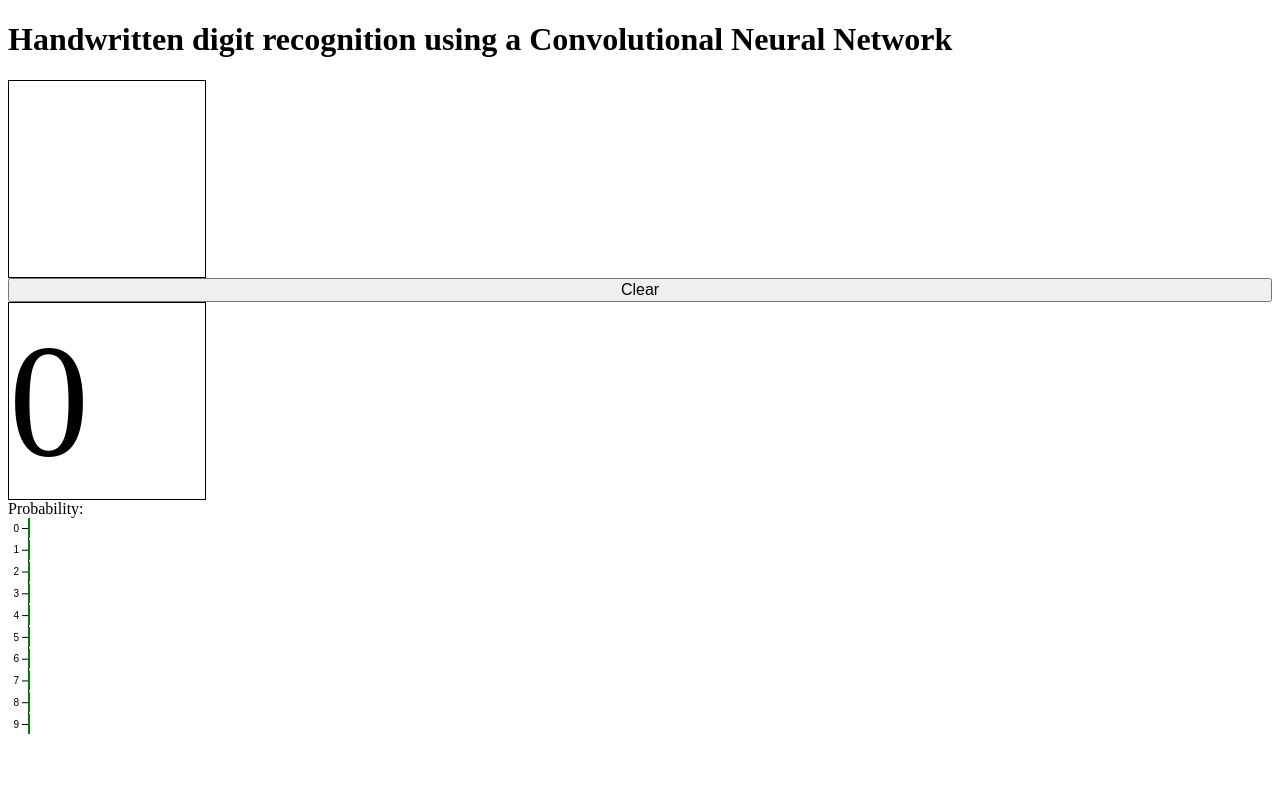
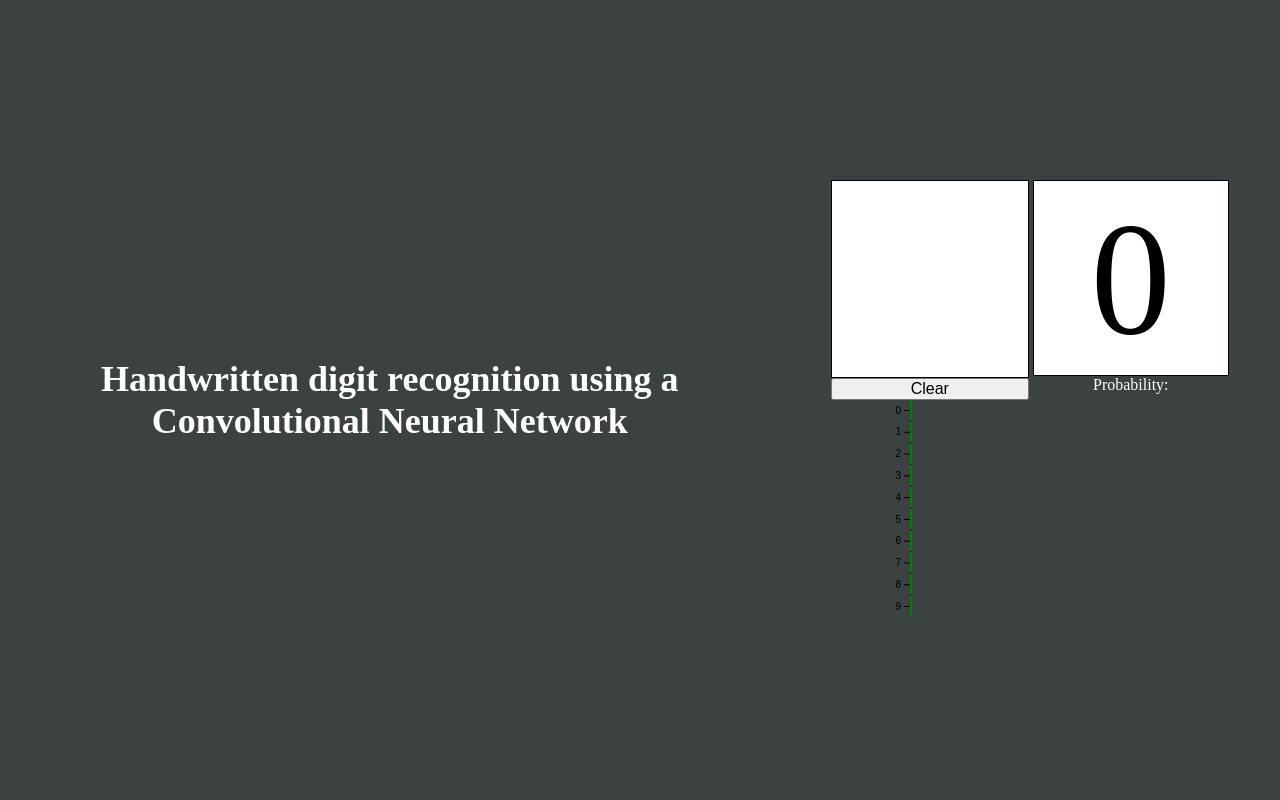
Before and after one commit to omar-ntu/Neural-Networks, a Flask app: page / in a window 1280 px wide. Run offline with Flask 3, Linux system fonts and the light colour scheme.

Commit message:
Update styles.css

```diff
--- a/CNNs/digitrecognitionapp/static/css/styles.css
+++ b/CNNs/digitrecognitionapp/static/css/styles.css
@@ -1,15 +1,40 @@
-.body {
-    background-color: black;
-}
-.common {
-    text-align: center;
+* {
+    margin: 0;
+    padding: 0;
+    box-sizing: border-box;
 }
 
-.title {
-    font-size: x-large;
+body {
+    background-color: #3c4142;
+    display: flex;
+    justify-content: center;
+    text-align: center;
+    align-self: center;
+    align-items: center;
+    height: 100vh;
+    width: 100vw;
+    margin: 0;
 }
 
-.box {
+/* .wrapper {
+    background-color: green;
+    border: 3px solid black;
+    display: flex;
+    height: 10vh;
+    width: 10vw;
+    position: absolute;
+    justify-content: center;
+    align-self: baseline;
+    align-items: center;
+} */
+
+#title {
+    color: white;
+    font-size: large;
+    margin: auto;
+}
+
+.boxitem {
     display: inline-block;
     vertical-align: top;
 }
@@ -34,3 +59,7 @@
     background-color: white;
     font-family: Century;
 }
+
+#prob {
+    color: white;
+}
```
